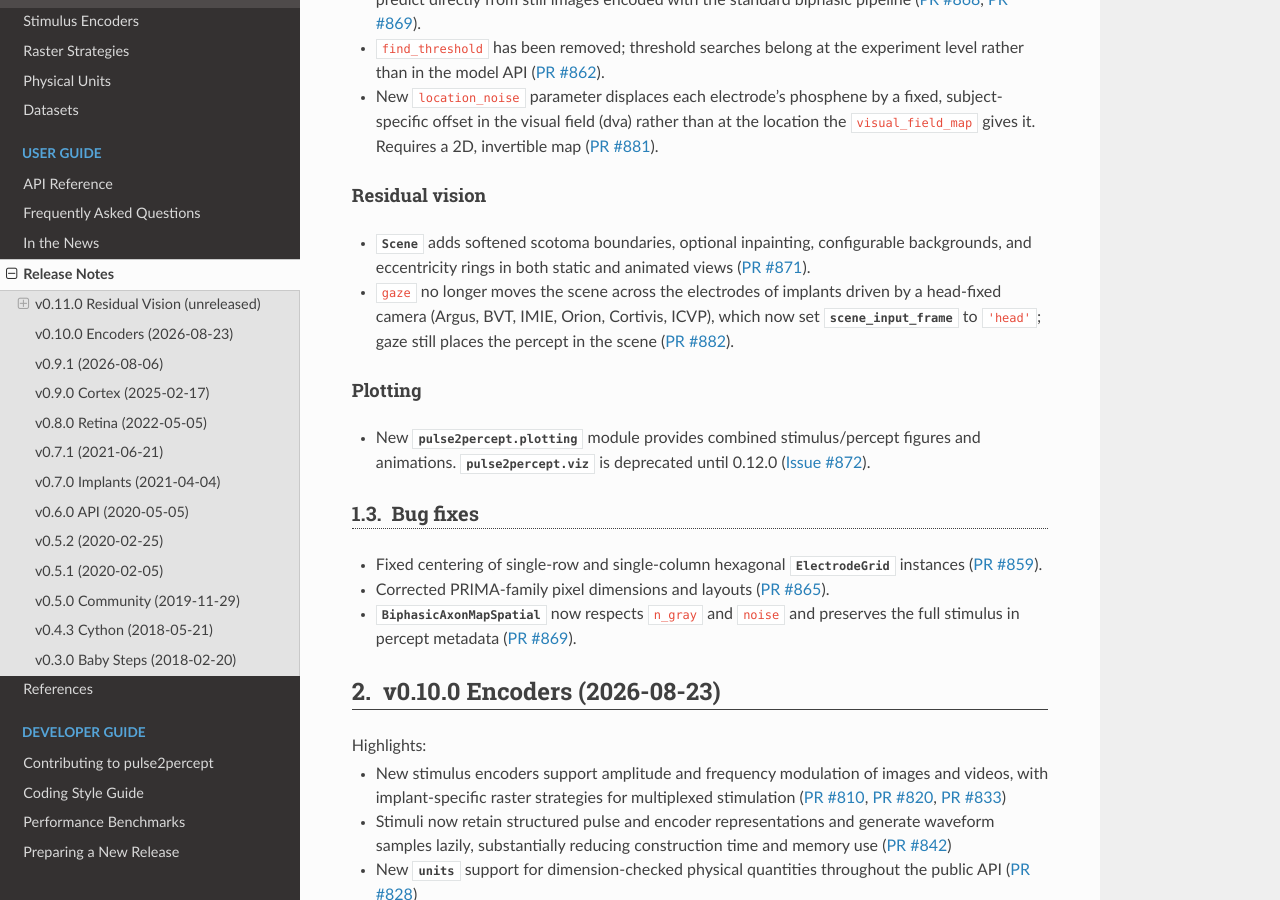
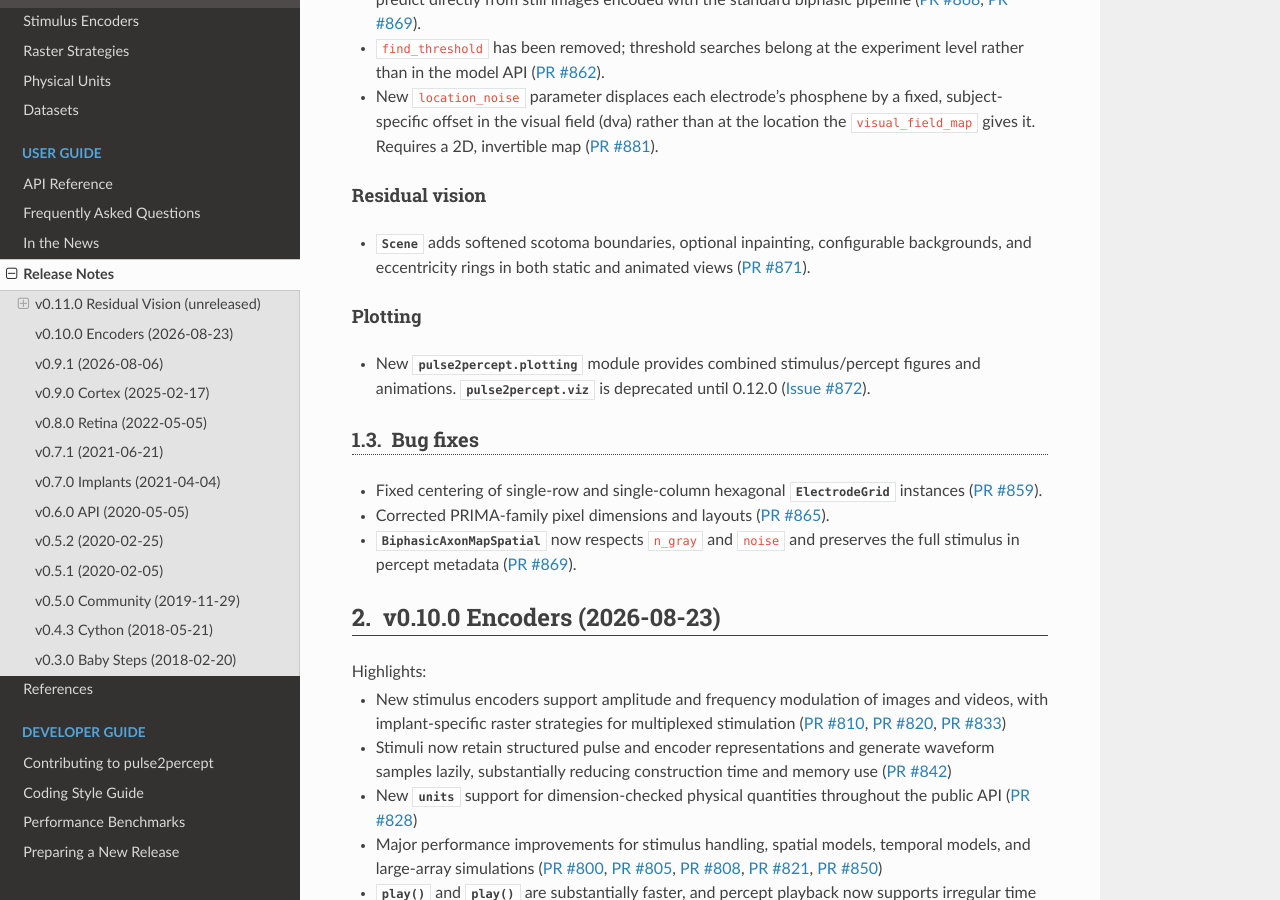
Before and after one commit to pulse2percept/pulse2percept, a Sphinx documentation site: the page built from doc/users/release_notes.rst, in a window 1280 px wide and 900 px high, scrolled down 1356 px. Built offline with Sphinx 7.4.7 and the Read the Docs theme 3.1.0, drawn with Linux system fonts in a browser that asks for light colours; pages that are not in the unit, such as notebooks, are missing from menus.

Commit message:
switch Neuralink to 'head'

```diff
--- a/doc/users/release_notes.rst
+++ b/doc/users/release_notes.rst
@@ -107,12 +108,6 @@
 * :py:class:`~pulse2percept.vision.Scene` adds softened scotoma boundaries,
   optional inpainting, configurable backgrounds, and eccentricity rings in
   both static and animated views (:pull:`871`).
-
-* ``gaze`` no longer moves the scene across the electrodes of implants
-  driven by a head-fixed camera (Argus, BVT, IMIE, Orion, Cortivis, ICVP),
-  which now set
-  :py:attr:`~pulse2percept.implants.Implant.scene_input_frame` to ``'head'``;
-  gaze still places the percept in the scene (:pull:`882`).
 
 
 Plotting
```
Also changed, not shown: other parts of doc/users/release_notes.rst (+2 -1 lines), 2 other files.
